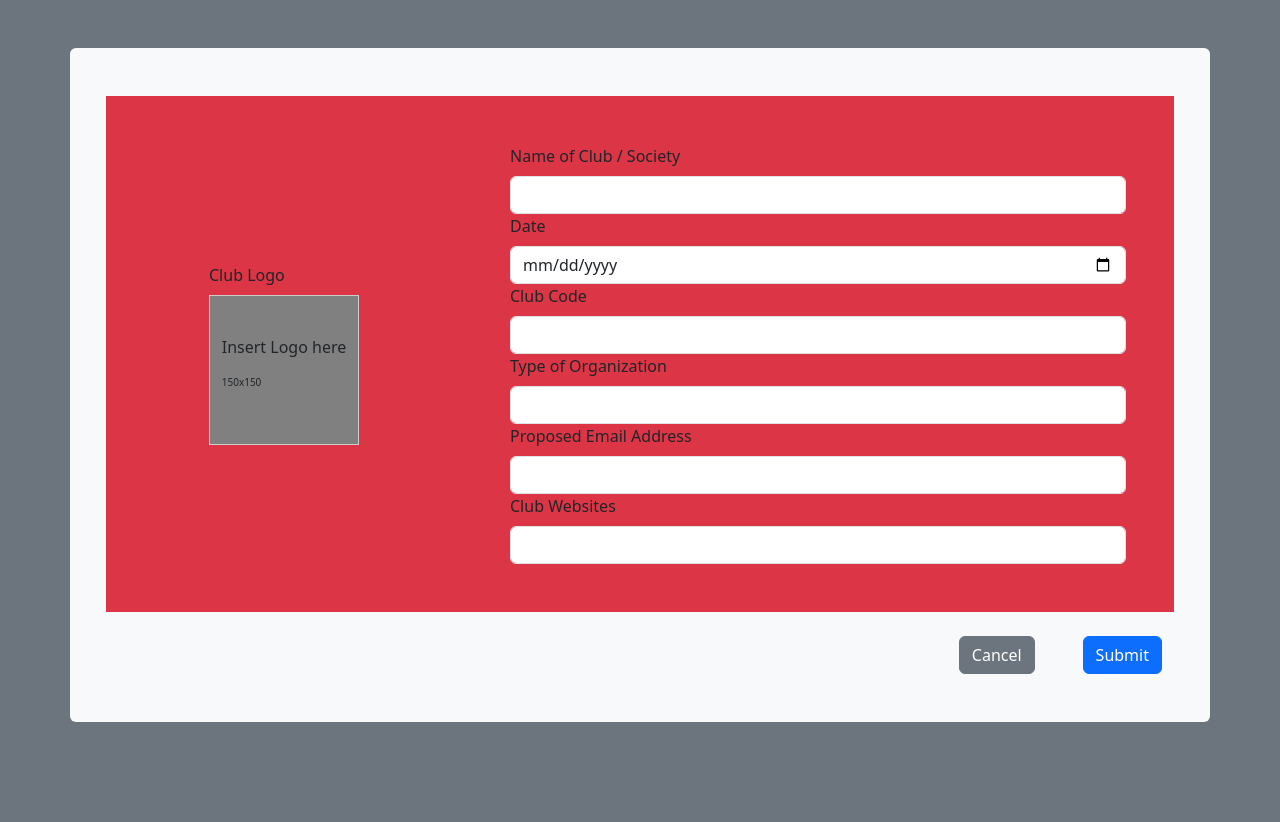
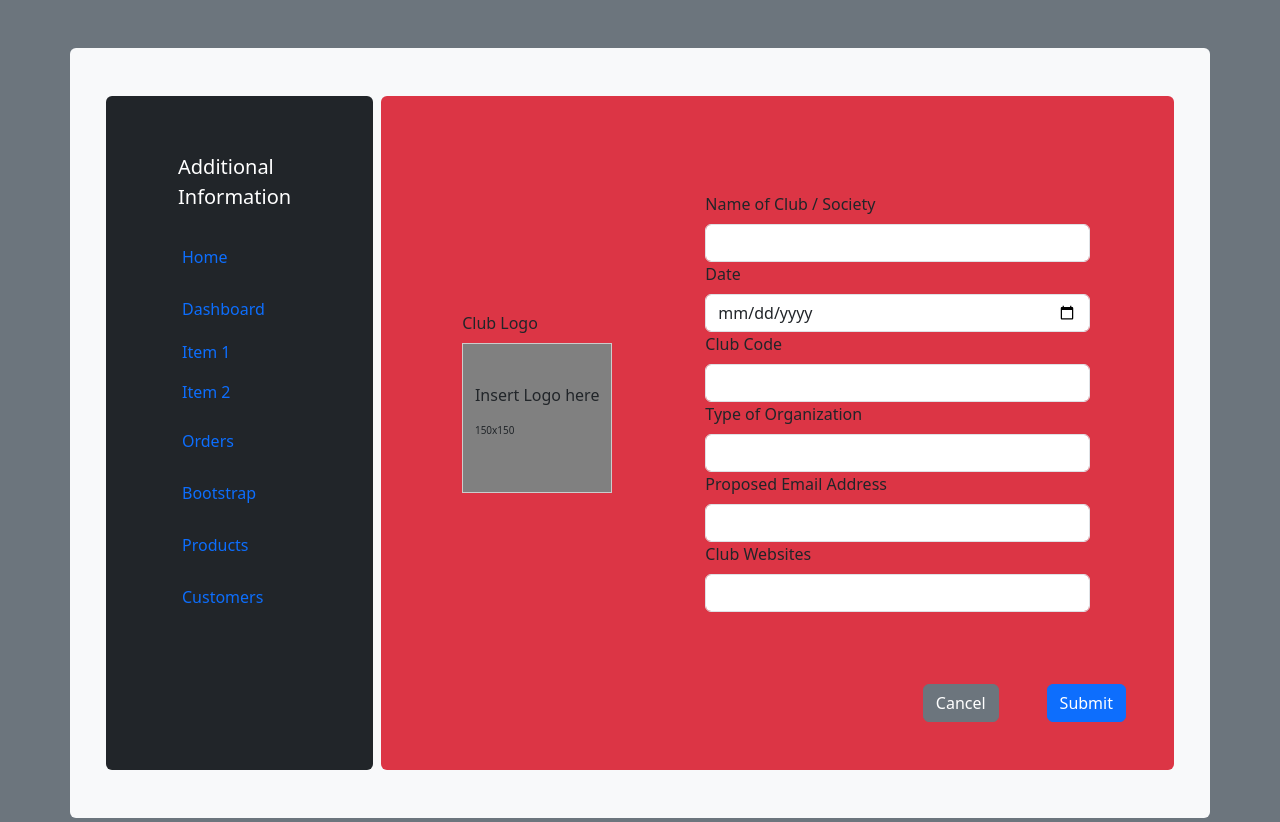
Before and after one commit to SehChong/Event-Management, a React (Create React App) app in the folder frontend/: page /form in a window 1280 px wide. Before the commit the page ends 800 px from the top, so only its background shows below. Built offline with nearby package versions, Linux system fonts and the light colour scheme.

Commit message:
Club Form Sidebar

```diff
--- a/frontend/src/Components/ClubForm.jsx
+++ b/frontend/src/Components/ClubForm.jsx
@@ -1,5 +1,6 @@
 import React, { useState } from "react";
 import { Button, FormGroup, FormLabel, FormControl, Form, Row, Col, Container } from "react-bootstrap";
+import { SideBar } from "./SideBar";
 
 export const ClubForm = () => {
     const [formData, setFormData] = useState({
@@ -26,7 +27,12 @@ export const ClubForm = () => {
       };
 
       return (
-        <Container className="p-5 bg-light rounded mt-5">
+        <Container className="p-5 m-1 mx-auto bg-light rounded mt-5">
+          <Row>
+            <Col md={3} className=" bg-dark p-5 me-2 rounded">
+              <SideBar />
+            </Col>
+          <Col className="bg-danger p-5 rounded">
             <Form onSubmit={handleSubmit}>
               <Row>
                 <Col md={4} className="d-flex align-items-center justify-content-center bg-danger p-5">
@@ -110,6 +116,8 @@ export const ClubForm = () => {
                 </Button>
               </div>
           </Form>
+        </Col>
+      </Row>
     </Container>
   );
 };
--- a/frontend/src/Components/ClubProposal.jsx
+++ b/frontend/src/Components/ClubProposal.jsx
@@ -31,14 +31,14 @@ export const Proposal = ({ onFilterChange }) => {
         </Dropdown.Item>
     );
   return (
-    <Container fluid className="mt-5" style={{ height: '50vh', overflowY: 'auto' }}>
+    <Container fluid className="mt-5" style={{ height: '90vh', overflowY: 'auto' }}>
       <Row className="h-100">
         <Col md={4} className="h-100 d-flex flex-column justify-content-center">
           <Card className="h-100 shadow-sm">
             <Card.Body>
               <h5 className="font-weight-bold fs-4">Student Info:</h5>
-              <div className='d-flex justify-content-center mb-3'>
-                <img src={student.Image} alt="Profile" className="rounded-circle mb-3 d-block mx-auto" width="150" height="150" />
+              <div className='d-flex justify-content-center mb-3' style={{padding:100}}>
+                <img src={student.Image} alt="Profile" className="rounded-circle d-block mx-auto" width="250" height="250" />
               </div>
               <p className='fs-5'>
                 Student No: {student.StudentNo} <br />
--- /dev/null
+++ b/frontend/src/Components/SideBar.jsx
@@ -0,0 +1,75 @@
+import React from 'react'
+
+export const SideBar = () => {
+  return (
+    <div className="container-fluid">
+        <div className="row flex-nowrap">
+            <div className="col-auto col-md-3 col-xl-2 px-sm-2 px-0 bg-dark">
+                <div className="d-flex flex-column align-items-center align-items-sm-start px-3 pt-2 text-white min-vh-50">
+                    <a href="/" className="d-flex align-items-center pb-3 mb-md-0 me-md-auto text-white text-decoration-none">
+                        <span className="fs-5 d-none d-sm-inline">Additional Information</span>
+                    </a>
+                    <ul className="nav nav-pills flex-column mb-sm-auto mb-0 align-items-center align-items-sm-start" id="menu">
+                        <li className="nav-item">
+                            <a href="#" className="nav-link align-middle px-0">
+                                <i className="fs-4 bi-house"></i> <span className="ms-1 d-none d-sm-inline">Home</span>
+                            </a>
+                        </li>
+                        <li>
+                            <a href="#submenu1" data-bs-toggle="collapse" className="nav-link px-0 align-middle">
+                                <i className="fs-4 bi-speedometer2"></i> <span className="ms-1 d-none d-sm-inline">Dashboard</span> </a>
+                            <ul className="collapse show nav flex-column ms-1" id="submenu1" data-bs-parent="#menu">
+                                <li className="w-100">
+                                    <a href="#" className="nav-link px-0"> <span className="d-none d-sm-inline">Item</span> 1 </a>
+                                </li>
+                                <li>
+                                    <a href="#" className="nav-link px-0"> <span className="d-none d-sm-inline">Item</span> 2 </a>
+                                </li>
+                            </ul>
+                        </li>
+                        <li>
+                            <a href="#" className="nav-link px-0 align-middle">
+                                <i className="fs-4 bi-table"></i> <span className="ms-1 d-none d-sm-inline">Orders</span></a>
+                        </li>
+                        <li>
+                            <a href="#submenu2" data-bs-toggle="collapse" className="nav-link px-0 align-middle ">
+                                <i className="fs-4 bi-bootstrap"></i> <span className="ms-1 d-none d-sm-inline">Bootstrap</span></a>
+                            <ul className="collapse nav flex-column ms-1" id="submenu2" data-bs-parent="#menu">
+                                <li className="w-100">
+                                    <a href="#" className="nav-link px-0"> <span className="d-none d-sm-inline">Item</span> 1</a>
+                                </li>
+                                <li>
+                                    <a href="#" className="nav-link px-0"> <span className="d-none d-sm-inline">Item</span> 2</a>
+                                </li>
+                            </ul>
+                        </li>
+                        <li>
+                            <a href="#submenu3" data-bs-toggle="collapse" className="nav-link px-0 align-middle">
+                                <i className="fs-4 bi-grid"></i> <span className="ms-1 d-none d-sm-inline">Products</span> </a>
+                                <ul className="collapse nav flex-column ms-1" id="submenu3" data-bs-parent="#menu">
+                                <li className="w-100">
+                                    <a href="#" className="nav-link px-0"> <span className="d-none d-sm-inline">Product</span> 1</a>
+                                </li>
+                                <li>
+                                    <a href="#" className="nav-link px-0"> <span className="d-none d-sm-inline">Product</span> 2</a>
+                                </li>
+                                <li>
+                                    <a href="#" className="nav-link px-0"> <span className="d-none d-sm-inline">Product</span> 3</a>
+                                </li>
+                                <li>
+                                    <a href="#" className="nav-link px-0"> <span className="d-none d-sm-inline">Product</span> 4</a>
+                                </li>
+                            </ul>
+                        </li>
+                        <li>
+                            <a href="#" className="nav-link px-0 align-middle">
+                                <i className="fs-4 bi-people"></i> <span className="ms-1 d-none d-sm-inline">Customers</span> </a>
+                        </li>
+                    </ul>
+                    <hr/>
+                </div>
+            </div>
+        </div>
+    </div>
+  )
+}
```
Lines whose indentation alone changed are shown as unchanged.
